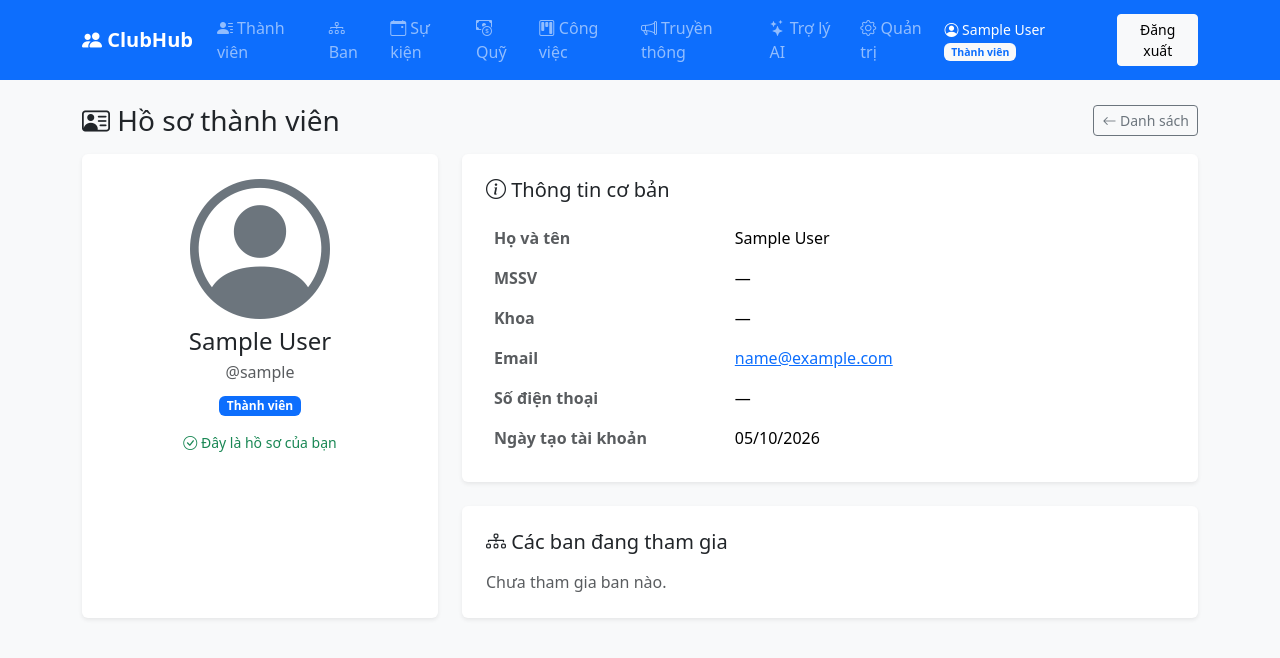
After one commit to NH590/clubhub, a Django app: page /members/profile/1/ in a window 1280 px wide. The commit adds this page. Shown: the top 658 px of the page. Run offline with Django 5.2, Linux system fonts and the light colour scheme; the visitor is signed in with stand-in values (Sample User, id 1); data comes from the database, SQL or seed files in the repository; parts of the project's set-up code (start-up, migrations or seed data) failed here and were passed over.

Commit message:
Them ho so thanh vien va thong bao chao mung

```diff
--- a/members/urls.py
+++ b/members/urls.py
@@ -5,15 +5,18 @@ from . import views
 app_name = "members"
 
 urlpatterns = [
+    path("", views.member_list, name="list"),
     path("add/", views.MembershipCreateView.as_view(), name="membership_create"),
     path("<int:pk>/edit/", views.MembershipUpdateView.as_view(), name="membership_update"),
     path("<int:pk>/delete/", views.MembershipDeleteView.as_view(), name="membership_delete"),
 
+    # Hồ sơ thành viên
+    path("profile/<int:pk>/", views.member_profile, name="profile"),
+    path("me/", views.my_profile, name="me"),
+
+    path("departments/", views.department_list, name="departments"),
     path("departments/add/", views.DepartmentCreateView.as_view(), name="department_create"),
     path("departments/<int:pk>/", views.DepartmentDetailView.as_view(), name="department_detail"),
     path("departments/<int:pk>/edit/", views.DepartmentUpdateView.as_view(), name="department_update"),
     path("departments/<int:pk>/delete/", views.DepartmentDeleteView.as_view(), name="department_delete"),
-    path("", views.member_list, name="list"),
-    path("departments/", views.department_list, name="departments"),
-
 ]
--- a/members/views.py
+++ b/members/views.py
@@ -1,12 +1,15 @@
+from django.contrib import messages
+from django.contrib.auth import get_user_model
 from django.contrib.auth.decorators import login_required
 from django.contrib.auth.mixins import LoginRequiredMixin
 from django.contrib.messages.views import SuccessMessageMixin
 from django.db.models import Count, Q
-from django.shortcuts import render
+from django.shortcuts import get_object_or_404, redirect, render
 from django.urls import reverse_lazy
 from django.views.generic import CreateView, DeleteView, DetailView, UpdateView
 
 from accounts.mixins import RoleRequiredMixin
+from comms.models import Announcement
 from .forms import DepartmentForm, MembershipForm
 from .models import Department, Membership
 
@@ -86,13 +89,34 @@ class DepartmentDeleteView(RoleRequiredMixin, SuccessMessageMixin, DeleteView):
 
 
 # ---------- THÀNH VIÊN TRONG BAN ----------
-class MembershipCreateView(RoleRequiredMixin, SuccessMessageMixin, CreateView):
+class MembershipCreateView(RoleRequiredMixin, CreateView):
     model = Membership
     form_class = MembershipForm
     template_name = "members/form.html"
     success_url = reverse_lazy("members:list")
-    success_message = "Đã thêm thành viên vào ban."
     extra_context = {"title": "Thêm thành viên"}
+
+    def form_valid(self, form):
+        response = super().form_valid(form)          # 1. lưu thành viên vào ban
+        m = self.object
+        name = m.user.get_full_name() or m.user.username
+        dept = m.department.name
+        pos = m.get_position_display() if hasattr(m, "get_position_display") else m.position
+
+        # 2. Tự đăng thông báo chào mừng vào Truyền thông, gửi riêng cho ban đó
+        Announcement.objects.create(
+            title=f"Chào mừng {name} gia nhập ban {dept}",
+            content=(f"Ban {dept} chào đón thành viên mới {name}"
+                     f"{' – chức vụ: ' + str(pos) if pos else ''}. "
+                     f"Mọi người cùng hỗ trợ bạn ấy nhé!"),
+            department=m.department,
+            created_by=self.request.user,
+        )
+
+        # 3. Hiện hộp thông báo xanh trên màn hình
+        messages.success(self.request,
+                         f"Đã thêm {name} vào ban {dept} và đăng thông báo chào mừng.")
+        return response
 
 
 class MembershipUpdateView(RoleRequiredMixin, SuccessMessageMixin, UpdateView):
@@ -109,3 +133,24 @@ class MembershipDeleteView(RoleRequiredMixin, SuccessMessageMixin, DeleteView):
     template_name = "members/confirm_delete.html"
     success_url = reverse_lazy("members:list")
     success_message = "Đã xóa thành viên khỏi ban."
+
+
+# ---------- HỒ SƠ THÀNH VIÊN ----------
+@login_required
+def member_profile(request, pk):
+    """Xem thông tin cá nhân của một thành viên."""
+    person = get_object_or_404(get_user_model(), pk=pk)
+    memberships = (Membership.objects.filter(user=person)
+                   .select_related("department")
+                   .order_by("-joined_at"))
+    return render(request, "members/profile.html", {
+        "person": person,
+        "memberships": memberships,
+        "is_me": person == request.user,
+    })
+
+
+@login_required
+def my_profile(request):
+    """Nút 'Hồ sơ của tôi' → mở hồ sơ của chính mình."""
+    return redirect("members:profile", pk=request.user.pk)
--- a/templates/base.html
+++ b/templates/base.html
@@ -6,6 +6,9 @@
   <title>{% block title %}ClubHub{% endblock %}</title>
   <link href="https://cdn.jsdelivr.net/npm/bootstrap@5.3.3/dist/css/bootstrap.min.css" rel="stylesheet">
   <link href="https://cdn.jsdelivr.net/npm/bootstrap-icons@1.11.3/font/bootstrap-icons.min.css" rel="stylesheet">
+  <style>
+    .profile-link:hover { text-decoration: underline !important; }  /* MỚI */
+  </style>
 </head>
 <body class="bg-light">
 <nav class="navbar navbar-expand-lg navbar-dark bg-primary mb-4">
@@ -61,10 +64,12 @@
 
       <div class="ms-auto d-flex align-items-center gap-2">
         {% if user.is_authenticated %}
-          <span class="text-white small">
+          <!-- MỚI: bấm vào tên để mở "Hồ sơ của tôi" -->
+          <a href="{% url 'members:me' %}" class="text-white small text-decoration-none profile-link"
+             title="Hồ sơ của tôi">
             <i class="bi bi-person-circle"></i> {{ user }}
             <span class="badge bg-light text-primary">{{ user.get_role_display }}</span>
-          </span>
+          </a>
           <form method="post" action="{% url 'logout' %}" class="d-inline">
             {% csrf_token %}<button class="btn btn-light btn-sm">Đăng xuất</button>
           </form>
@@ -87,5 +92,12 @@
 </main>
 
 <script src="https://cdn.jsdelivr.net/npm/bootstrap@5.3.3/dist/js/bootstrap.bundle.min.js"></script>
+<!-- MỚI: hộp thông báo tự tắt sau 5 giây -->
+<script>
+  setTimeout(() => {
+    document.querySelectorAll("main > .alert-dismissible").forEach(a =>
+      bootstrap.Alert.getOrCreateInstance(a).close());
+  }, 5000);
+</script>
 </body>
 </html>
--- /dev/null
+++ b/templates/members/profile.html
@@ -0,0 +1,61 @@
+{% extends "base.html" %}
+{% block content %}
+<div class="d-flex justify-content-between align-items-center mb-3">
+  <h3 class="mb-0"><i class="bi bi-person-vcard"></i> Hồ sơ thành viên</h3>
+  <a href="{% url 'members:list' %}" class="btn btn-outline-secondary btn-sm"><i class="bi bi-arrow-left"></i> Danh sách</a>
+</div>
+
+<div class="row g-4">
+  <!-- Cột trái: ảnh + tên + vai trò -->
+  <div class="col-md-4">
+    <div class="bg-white p-4 rounded shadow-sm text-center h-100">
+      {% if person.avatar %}
+        <img src="{{ person.avatar.url }}" alt="{{ person }}" class="rounded-circle mb-3"
+             style="width:140px;height:140px;object-fit:cover;">
+      {% else %}
+        <i class="bi bi-person-circle text-secondary" style="font-size:140px;line-height:1;"></i>
+      {% endif %}
+      <h4 class="mt-2 mb-1">{{ person }}</h4>
+      <p class="text-muted mb-2">@{{ person.username }}</p>
+      <span class="badge bg-primary">{{ person.get_role_display }}</span>
+      {% if not person.is_active %}<span class="badge bg-secondary">Đã ngừng hoạt động</span>{% endif %}
+      {% if is_me %}<p class="small text-success mt-3 mb-0"><i class="bi bi-check-circle"></i> Đây là hồ sơ của bạn</p>{% endif %}
+    </div>
+  </div>
+
+  <!-- Cột phải: thông tin + ban -->
+  <div class="col-md-8">
+    <div class="bg-white p-4 rounded shadow-sm mb-4">
+      <h5 class="mb-3"><i class="bi bi-info-circle"></i> Thông tin cơ bản</h5>
+      <table class="table table-borderless mb-0">
+        <tr><th class="text-muted" style="width:35%">Họ và tên</th><td>{{ person }}</td></tr>
+        <tr><th class="text-muted">MSSV</th><td>{{ person.mssv|default:"—" }}</td></tr>
+        <tr><th class="text-muted">Khoa</th><td>{{ person.faculty|default:"—" }}</td></tr>
+        <tr><th class="text-muted">Email</th><td>{% if person.email %}<a href="mailto:{{ person.email }}">{{ person.email }}</a>{% else %}—{% endif %}</td></tr>
+        <tr><th class="text-muted">Số điện thoại</th><td>{{ person.phone|default:"—" }}</td></tr>
+        <tr><th class="text-muted">Ngày tạo tài khoản</th><td>{{ person.date_joined|date:"d/m/Y" }}</td></tr>
+      </table>
+    </div>
+
+    <div class="bg-white p-4 rounded shadow-sm">
+      <h5 class="mb-3"><i class="bi bi-diagram-3"></i> Các ban đang tham gia</h5>
+      {% if memberships %}
+        <table class="table table-hover align-middle mb-0">
+          <thead class="table-light"><tr><th>Ban</th><th>Chức vụ</th><th>Ngày tham gia</th></tr></thead>
+          <tbody>
+          {% for m in memberships %}
+            <tr>
+              <td><a href="{% url 'members:department_detail' m.department.pk %}">{{ m.department }}</a></td>
+              <td>{{ m.get_position_display|default:m.position|default:"—" }}</td>
+              <td>{{ m.joined_at|date:"d/m/Y" }}</td>
+            </tr>
+          {% endfor %}
+          </tbody>
+        </table>
+      {% else %}
+        <p class="text-muted mb-0">Chưa tham gia ban nào.</p>
+      {% endif %}
+    </div>
+  </div>
+</div>
+{% endblock %}
```
Also changed, not shown: templates/members/member_list.html (+15 -2 lines).
